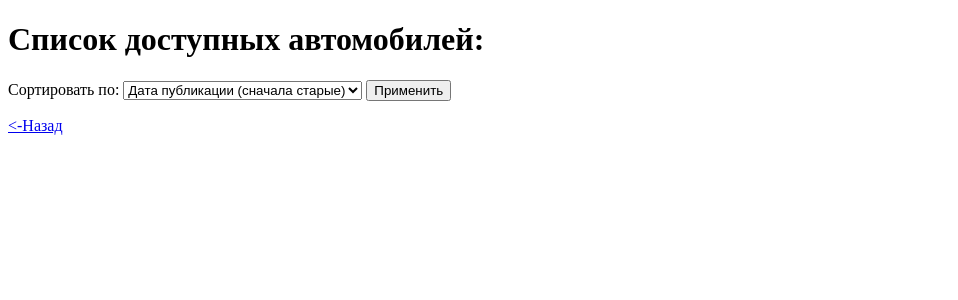
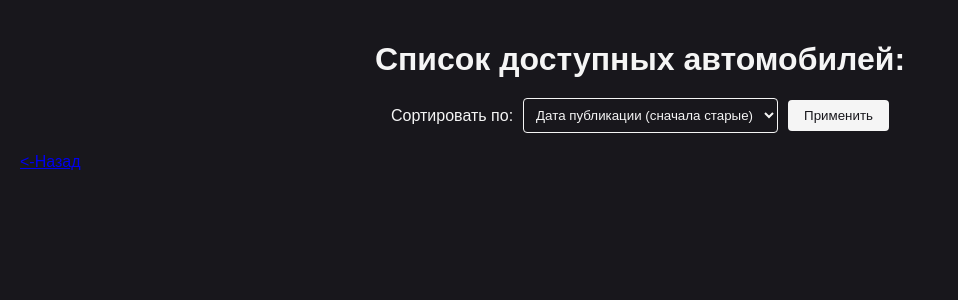
Before and after one commit to matrix192/mydjangoproject, a Django app: template autoshop/buycars/templates/buycars/cars.html in a window 1280 px wide. Shown: the top 300 px of the page, without its empty margins (0-958 px from the left). Run offline with Django 3.2, Linux system fonts and the light colour scheme; the template is opened without the code that fills it, so the values that code supplies are empty.

Commit message:
new styles

```diff
--- /dev/null
+++ b/autoshop/buycars/static/buycars/css/stylecars.css
@@ -0,0 +1,102 @@
+/* Основные стили */
+body {
+    background-color: #18171C; /* Темный фон */
+    color: #F5F5F5; /* Светлый текст */
+    font-family: Arial, sans-serif;
+    margin: 0;
+    padding: 20px;
+}
+
+h1 {
+    color: #F5F5F5; /* Светлый заголовок */
+    text-align: center;
+    margin-bottom: 20px;
+}
+
+/* Стили для формы сортировки */
+form {
+    margin-bottom: 20px;
+    display: flex;
+    align-items: center;
+    justify-content: center;
+}
+
+label {
+    margin-right: 10px;
+    color: #F5F5F5; /* Светлый текст */
+}
+
+select {
+    padding: 8px;
+    border: 1px solid #F5F5F5; /* Светлая рамка */
+    border-radius: 4px;
+    background-color: #18171C; /* Темный фон */
+    color: #F5F5F5; /* Светлый текст */
+    margin-right: 10px;
+}
+
+button {
+    padding: 8px 16px;
+    background-color: #F5F5F5; /* Светлый фон */
+    color: #18171C; /* Темный текст */
+    border: none;
+    border-radius: 4px;
+    cursor: pointer;
+}
+
+button:hover {
+    background-color: #E0E0E0; /* Светло-серый при наведении */
+}
+
+/* Стили для списка автомобилей */
+ul {
+    list-style-type: none;
+    padding: 0;
+}
+
+li {
+    background-color: #2C2B33; /* Темно-серый фон для элементов списка */
+    margin-bottom: 10px;
+    padding: 15px;
+    border-radius: 8px;
+    transition: background-color 0.3s ease;
+}
+
+li:hover {
+    background-color: #3A3942; /* Серый при наведении */
+}
+
+li a {
+    color: #F5F5F5; /* Светлый текст */
+    text-decoration: none;
+    font-size: 18px;
+}
+
+li a:hover {
+    text-decoration: underline;
+}
+
+/* Стиль для кнопки "Назад" */
+a[href*="index_page"] {
+    display: inline-block;
+    margin-top: 20px;
+    padding: 10px 20px;
+    background-color: #F5F5F5; /* Светлый фон */
+    color: #18171C; /* Темный текст */
+    text-decoration: none;
+    border-radius: 4px;
+    transition: background-color 0.3s ease;
+}
+
+a[href*="index_page"]:hover {
+    background-color: #E0E0E0; /* Светло-серый при наведении */
+}
+
+/* Стиль для динамически добавляемых данных */
+.car-details {
+    margin-top: 10px;
+    padding: 10px;
+    background-color: #3A3942; /* Серый фон */
+    border-radius: 4px;
+    color: #F5F5F5; /* Светлый текст */
+}
--- a/autoshop/buycars/templates/buycars/cars.html
+++ b/autoshop/buycars/templates/buycars/cars.html
@@ -4,6 +4,8 @@
     <meta charset="UTF-8">
     <meta name="viewport" content="width=device-width, initial-scale=1.0">
     <title>Autoshop</title>
+    {% load static %}
+    <link rel="stylesheet" href="{% static 'buycars/css/stylecars.css' %}"> <!-- todo -->
 </head>
 <body>
     <h1>Список доступных автомобилей:</h1>
@@ -19,14 +21,16 @@
           <option value="name_desc">Название (Я-А)</option>
         </select>
         <button type="submit">Применить</button>
-      </form>
+    </form>
 
     <ul>
         {% for car in vehicles %}
-            <li><a href="{% url 'buycars:car_detail' id=car.id %}"> {{ car.make }} {{ car.model }} {{ car.price }}</a> у.е </li>
+            <li>
+                <a href="{% url 'buycars:car_detail' id=car.id %}"> {{ car.make }} {{ car.model }} {{ car.price }} у.е</a>
+            </li>
         {% endfor %}
     </ul>
+
     <a href="{% url 'buycars:index_page' %}"><-Назад</a>
-
 </body>
 </html>
--- a/autoshop/buycars/templates/buycars/index.html
+++ b/autoshop/buycars/templates/buycars/index.html
@@ -4,7 +4,8 @@
     <meta charset="UTF-8">
     <meta name="viewport" content="width=device-width, initial-scale=1.0">
     <title>Autoshop</title>
-    <link rel="stylesheet" href="static\buycars\css\style.css">
+    {% load static %}
+    <link rel="stylesheet" href="{% static 'buycars/css/style.css' %}">
 </head>
 <body>
     <header>
--- a/autoshop/buycars/templates/buycars/moto.html
+++ b/autoshop/buycars/templates/buycars/moto.html
@@ -4,6 +4,8 @@
     <meta charset="UTF-8">
     <meta name="viewport" content="width=device-width, initial-scale=1.0">
     <title>Autoshop</title>
+    {% load static %}
+    <link rel="stylesheet" href="{% static 'buycars/css/stylemoto.css' %}">
 </head>
 <body>
     <h1>Список доступных мотоциклов:</h1>
```
Also changed, not shown: autoshop/buycars/static/buycars/css/style.css (+19 -11 lines), autoshop/buycars/static/buycars/css/stylemoto.css (added, +102 -0 lines).
